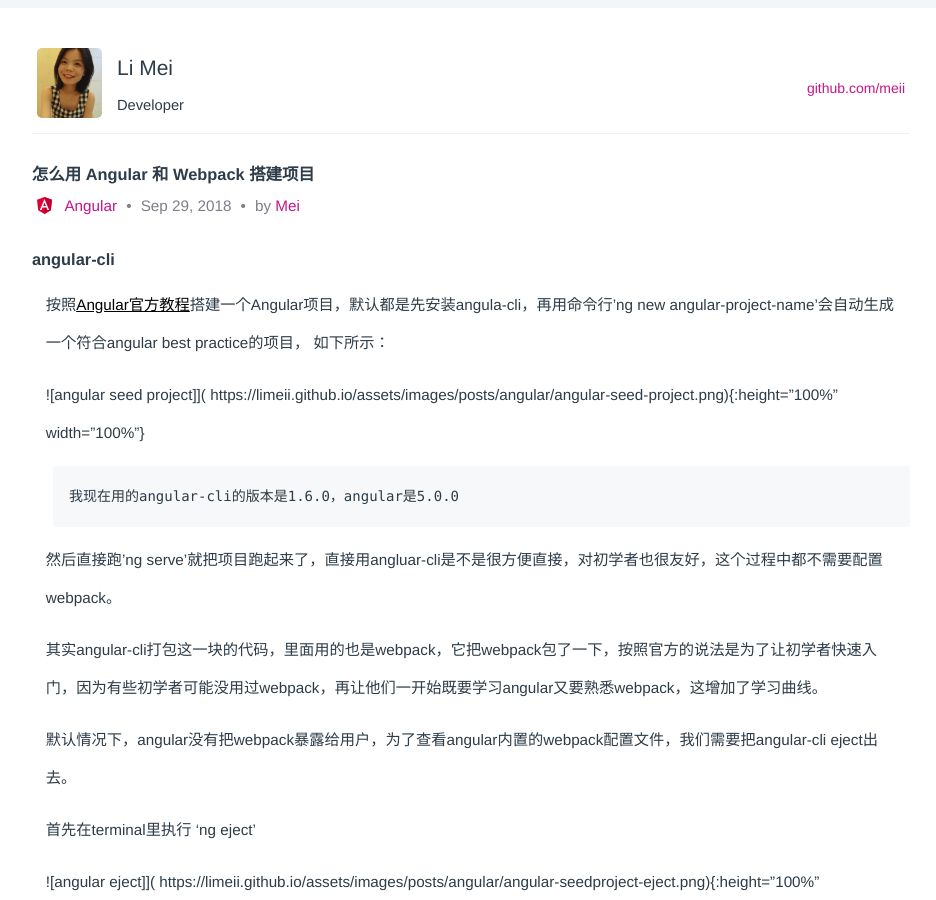
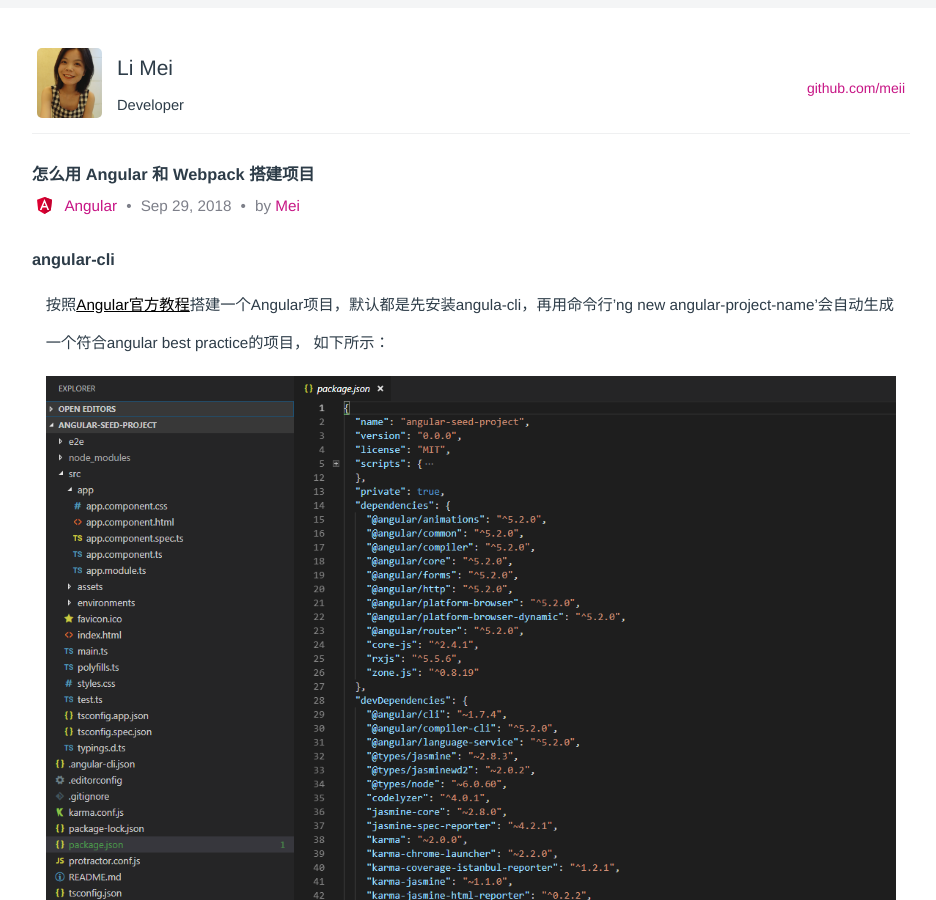
Before and after one commit to LiMeii/LiMeii.github.io, a Jekyll site: the page built from _posts/2018-09-29-angular-webpack.md, in a window 1280 px wide and 900 px high. Shown: the whole window, without its empty margins (177-1113 px from the left). Built offline with Jekyll 4.4.1, drawn with Linux system fonts in a browser that asks for light colours; some of the changed text lies outside the part shown.

Commit message:
fix img cannot show issue

````diff
--- a/_posts/2018-09-29-angular-webpack.md
+++ b/_posts/2018-09-29-angular-webpack.md
@@ -17,7 +17,7 @@
 ### angular-cli
 按照[Angular官方教程](https://angular.io/tutorial)搭建一个Angular项目，默认都是先安装angula-cli，再用命令行'ng new angular-project-name'会自动生成一个符合angular best practice的项目， 如下所示：
 
-![angular seed project]]( https://limeii.github.io/assets/images/posts/angular/angular-seed-project.png){:height="100%" width="100%"}
+![angular seed project]( https://limeii.github.io/assets/images/posts/angular/angular-seed-project.png){:height="100%" width="100%"}
 
 ```
 我现在用的angular-cli的版本是1.6.0，angular是5.0.0
@@ -30,7 +30,7 @@
 
 首先在terminal里执行 'ng eject'
 
-![angular eject]]( https://limeii.github.io/assets/images/posts/angular/angular-seedproject-eject.png){:height="100%" width="100%"}
+![angular eject]( https://limeii.github.io/assets/images/posts/angular/angular-seedproject-eject.png){:height="100%" width="100%"}
 
 ```
 需要注意的是 Angular6 以上版本目前不支持ng eject，官方文档说是后续会再开放。
@@ -39,7 +39,7 @@
 
 执行eject命令以后，会在根目录下新加 webpack.config.js 文件，这个是angular-cli默认的一个webpack配置，大致的内容如下：
 
-![angular default webpack]]( https://limeii.github.io/assets/images/posts/angular/angular-default-webpack.png){:height="100%" width="100%"}
+![angular default webpack]( https://limeii.github.io/assets/images/posts/angular/angular-default-webpack.png){:height="100%" width="100%"}
 
 用angular-cli内置的webpack打包方式，不会把内置webpack配置暴露给用户，不让用户改相关代码，也就是说不能加你想要用的plugin loader，也不能更改bunlde文件命名和优化bundle文件大小等等。
 
````
